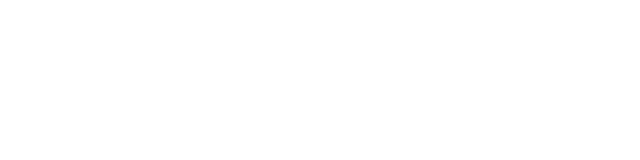
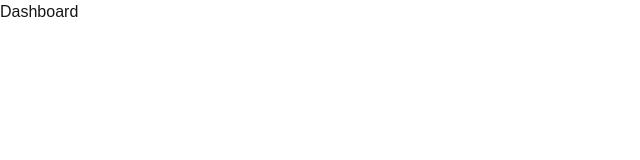
Before and after one commit to 4bdullah7eeshan/shelf-p2p-book-exchange-portal, a Next.js app in the folder frontend/: page /dashboard in a window 1280 px wide. Shown: the top 160 px of the page, without its empty margins (0-640 px from the left). Built offline with nearby package versions, Linux system fonts and the light colour scheme.

Commit message:
feat: add page headings on each route

```diff
--- a/frontend/src/app/dashboard/page.js
+++ b/frontend/src/app/dashboard/page.js
@@ -1,7 +1,7 @@
 export default function Dashboard() {
     return (
         <div>
-
+            <h1>Dashboard</h1>
         </div>
     );
 };
--- a/frontend/src/app/explore/page.js
+++ b/frontend/src/app/explore/page.js
@@ -1,7 +1,7 @@
 export default function Explore() {
     return (
         <div>
-
+            <h1>Explore</h1>
         </div>
     );
 };
--- a/frontend/src/app/sign-in/page.js
+++ b/frontend/src/app/sign-in/page.js
@@ -1,7 +1,7 @@
 export default function SignIn() {
     return (
         <div>
-
+            <h1>Sign In</h1>
         </div>
     );
 };
--- a/frontend/src/app/sign-up/page.js
+++ b/frontend/src/app/sign-up/page.js
@@ -1,7 +1,7 @@
 export default function SignUp() {
     return (
         <div>
-
+            <h1>Sign Up</h1>
         </div>
     );
 };
```
